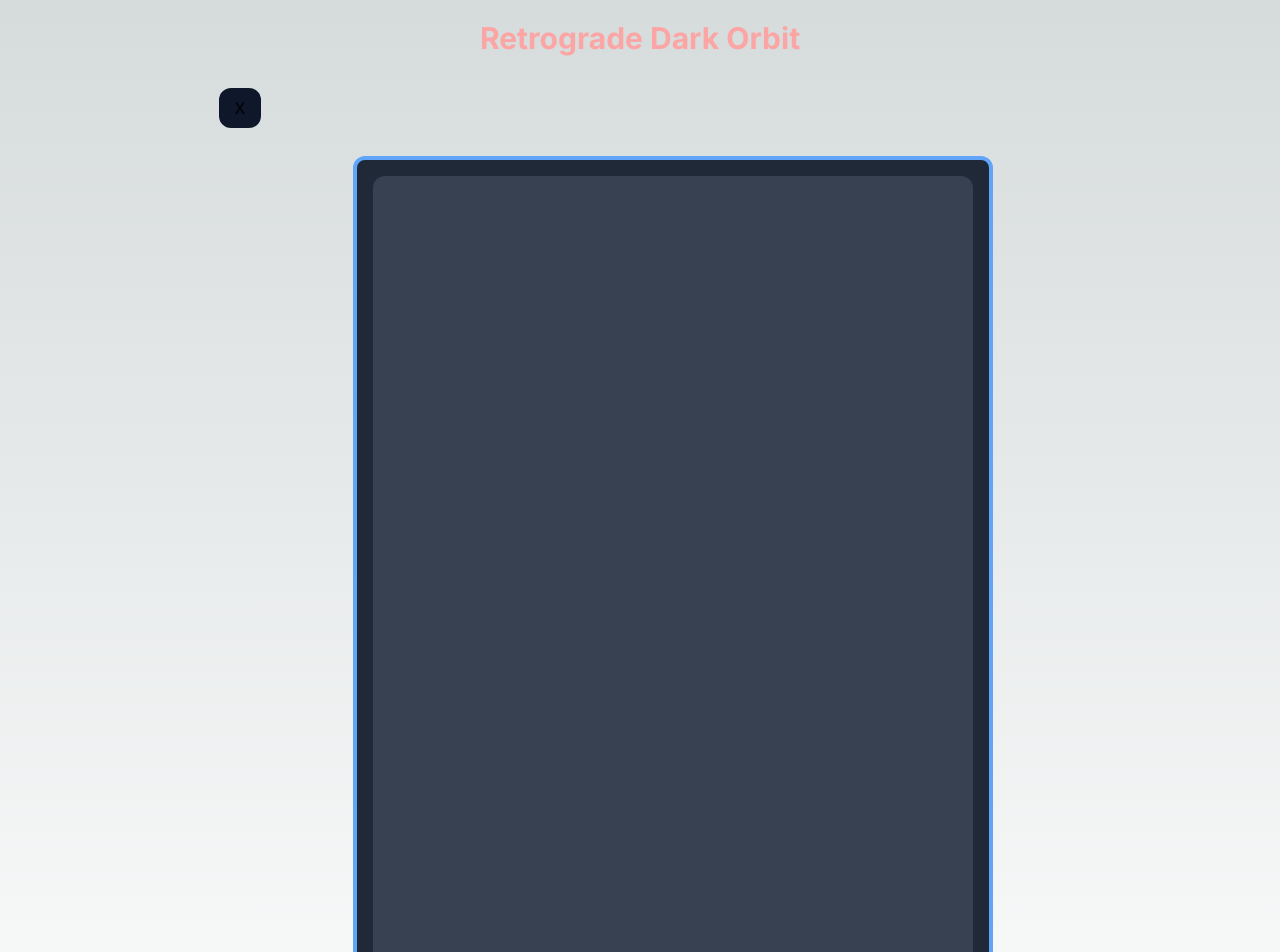
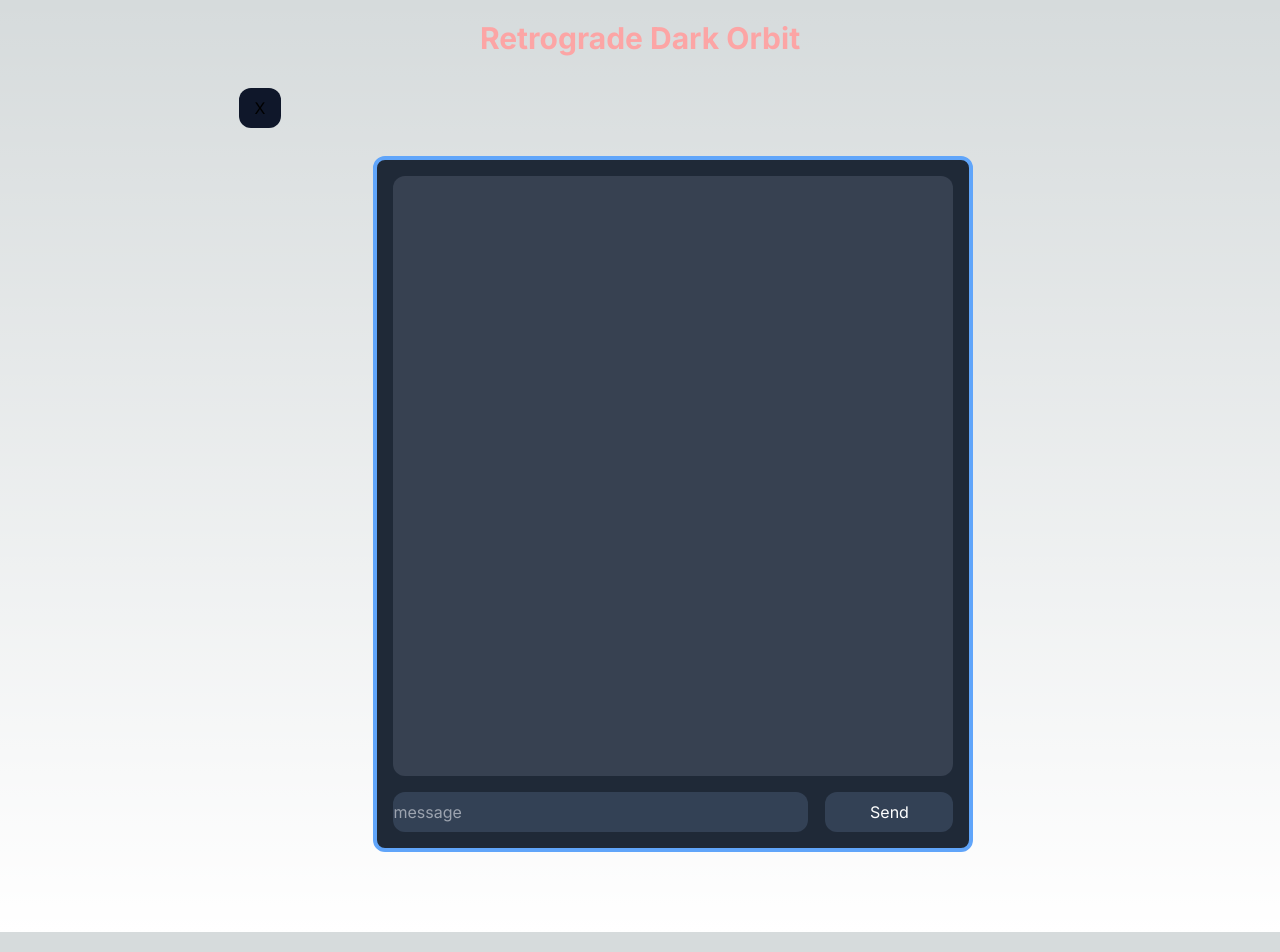
Before and after one commit to JacobAKnox/Retrograde-DarkOrbit, a Next.js app in the folder retrograde-dark-orbit/: page /lobby in a window 1280 px wide. Shown: the top 952 px of the page. Built offline with nearby package versions, Linux system fonts and the light colour scheme; no server answers.

Commit message:
UI for lobby chat box complete

```diff
--- a/retrograde-dark-orbit/src/components/chat_box.js
+++ b/retrograde-dark-orbit/src/components/chat_box.js
@@ -1,37 +1,38 @@
 "use client"
 
-import { useState } from "react";
+import { useEffect, useState } from "react";
 import { chat_message } from '@/server/socket';
-import { getRecMessage } from "@/server/socket";
+import { chat_message_listener } from "@/server/socket";
 
 export default function ChatBox() {
     const [messageInput, setMessage] = useState("");
-    const [messageReceived, setRecMessage] = useState("");
+
+    useEffect(() => {
+        chat_message_listener(displayMessage)}, [])
 
     async function clickSendHandler() {
         chat_message(messageInput).then();
     }
 
-    function update_message(message) {
-        setMessage(message);
-    }
-
-    function update_recMessage(message) {
-        setRecMessage(message);
+    function displayMessage(message) {
+        const div = document.createElement("div");
+        div.textContent = message;
+        const container = document.getElementById("message-container");
+        container.append(div);
+        container.scrollTop = container.scrollHeight;
     }
 
     return (
-        <div className="border-4 border-blue-400 w-1/2 h-[60rem] bg-gray-800 m-20 rounded-xl">
-            <div className="bg-gray-700 m-4 p-4 w-[full-5rem] h-[52rem] rounded-xl">
-
+        <div className="border-4 border-blue-400 min-w-[600px] min-h-[600px] bg-gray-800 m-20 p-4 rounded-xl flex-col">
+            <div id="message-container" className="bg-gray-700 w-full h-[600px] p-2 rounded-xl overflow-y-auto">
             </div>
-            <div className="bg-inherit items-center justify-start w-[full-5rem] h-[4rem]">
-                <input className="bg-slate-700 text-white m-4 py-2 px-[14rem] rounded-xl hover:bg-slate-600 disabled:bg-slate-900 placeholder:disabled:text-gray-700"
+            <div className="bg-inherit items-center justify-start w-full h-10 mt-4 flex justify-between">
+                <input className="bg-slate-700 text-white w-[415px] h-10 rounded-xl"
                 value={messageInput}
-                onChange={e => {update_message(e.target.value)}}
-                placeholder={"message"}
+                onChange={e => {setMessage(e.target.value)}}
+                placeholder="message"
                 aria-label="message"/>
-                <button className="bg-slate-700 text-white m-1 py-2 px-10 rounded-xl hover:bg-slate-600 disabled:bg-slate-950 disabled:text-gray-700"
+                <button className="bg-slate-700 text-white w-32 h-10 rounded-xl hover:bg-slate-600 disabled:bg-slate-950 disabled:text-gray-700"
                 onClick={clickSendHandler}>
                     Send
                 </button>
--- a/retrograde-dark-orbit/src/server/socket.js
+++ b/retrograde-dark-orbit/src/server/socket.js
@@ -6,6 +6,7 @@ import { useEffect } from 'react';
 import { io } from 'socket.io-client';
 
 let socket = io('http://localhost:4000');
+let recMessage = (e) => {};
 
 const connect = () => {
     if (typeof window !== 'undefined') {
@@ -25,10 +26,6 @@ const connect = () => {
     });
 
     socket.connect();
-
-    socket.on("receive chat msg", ({username, message}) => {
-        console.log('[' + username + ']: ' + message);
-    })
 }
 
 export async function join_lobby(username, code) {
@@ -46,3 +43,11 @@ export default function Connector() {
 export async function chat_message(message) {
     socket.emit("send chat msg", {message});
 }
+
+export function chat_message_listener(callback) {
+    recMessage = callback;
+}
+
+socket.on("receive chat msg", ({username, message}) => {
+    recMessage('[' + username + ']: ' + message)
+})
```
